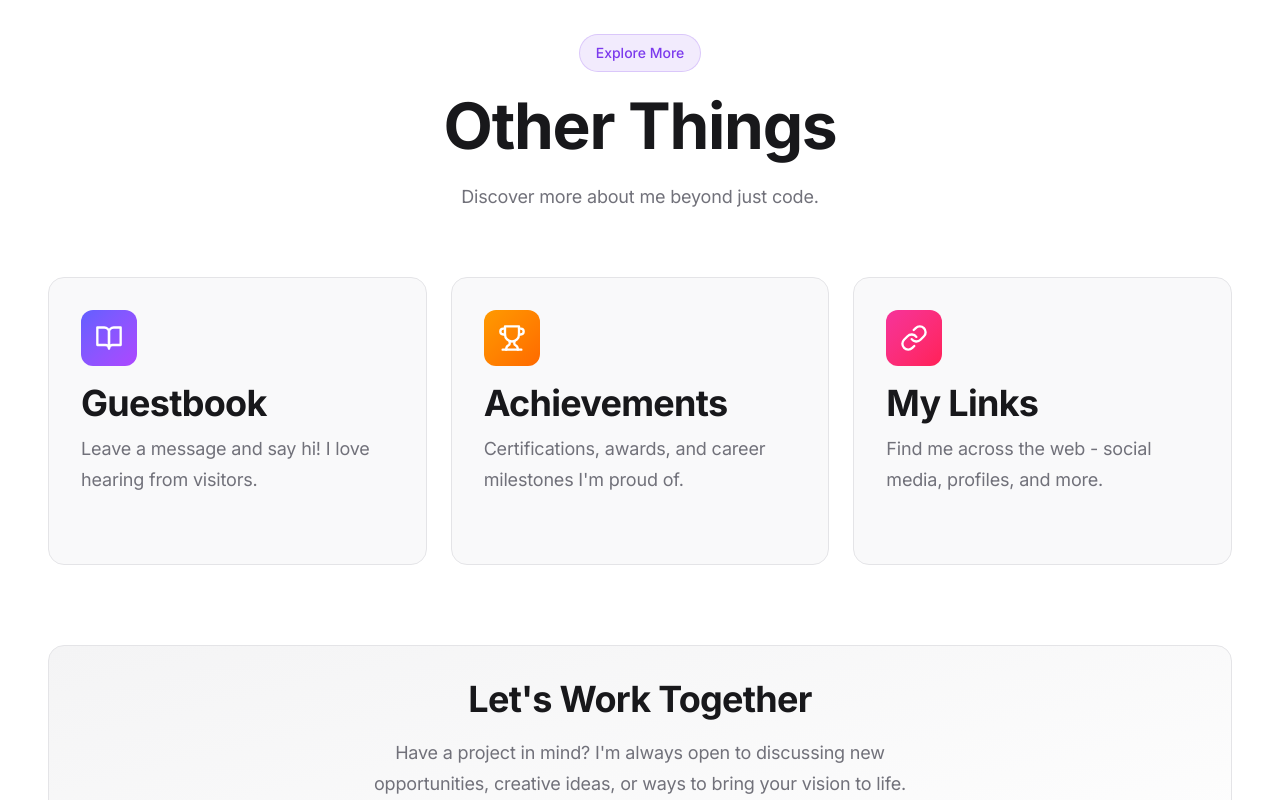
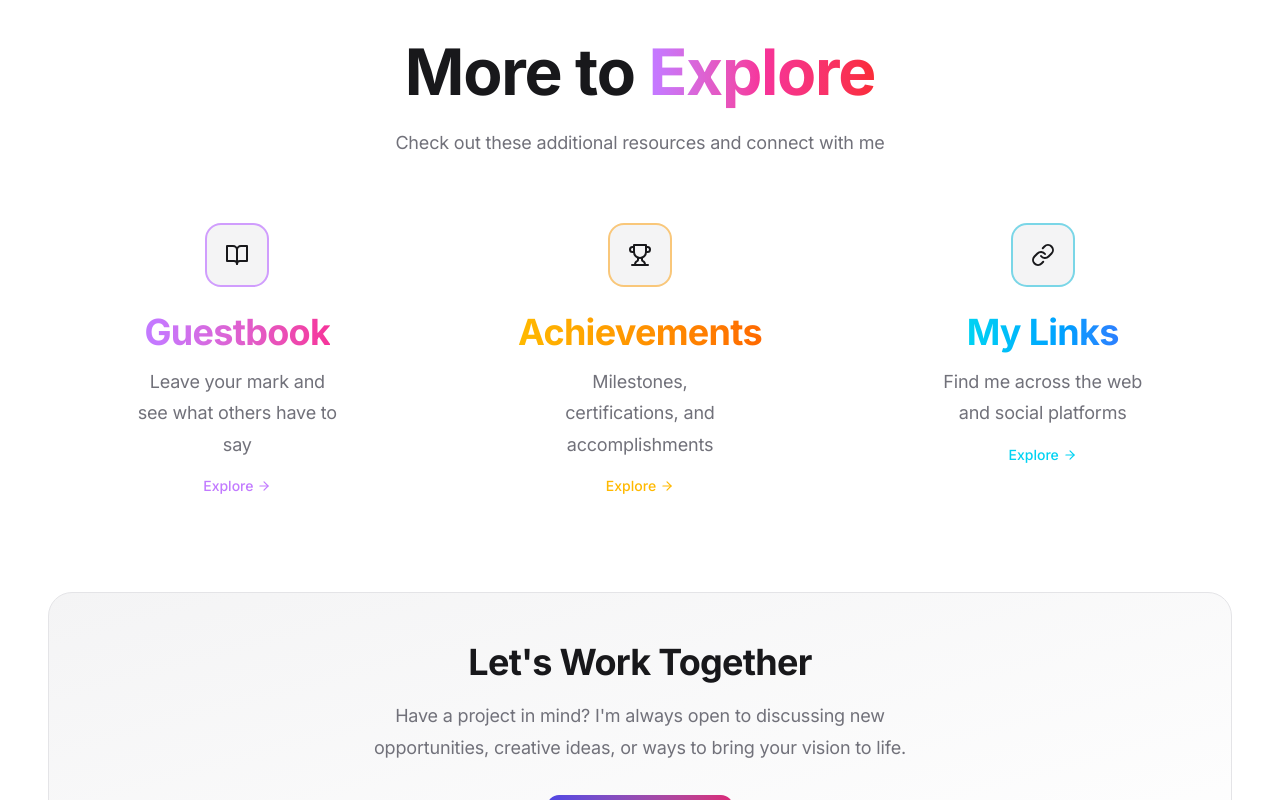
Before and after one commit to hammouyounes/Portfolio, a React (Vite) app: page / in a window 1280 px wide. Shown: the part 4380-5180 px from the top of the page. Built offline with nearby package versions, Linux system fonts and the light colour scheme.

Commit message:
feat(other): redesign More to Explore section with hover effects

```diff
--- a/src/components/sections/OtherSection.tsx
+++ b/src/components/sections/OtherSection.tsx
@@ -1,40 +1,55 @@
 import React from 'react';
-import GlassCard from '../ui/GlassCard';
 import { BookOpenIcon, TrophyIcon, LinkIcon, ArrowRightIcon } from '../icons';
 
-interface OtherLink {
+interface ExploreCard {
   id: string;
   title: string;
   description: string;
   icon: React.ReactNode;
   href: string;
-  color: string;
+  borderColor: string;
+  titleGradient: string;
+  hoverBg: string;
+  hoverBorder: string;
+  linkColor: string;
 }
 
-const otherLinks: OtherLink[] = [
+const exploreCards: ExploreCard[] = [
   {
     id: 'guestbook',
     title: 'Guestbook',
-    description: 'Leave a message and say hi! I love hearing from visitors.',
-    icon: <BookOpenIcon size={28} />,
+    description: 'Leave your mark and see what others have to say',
+    icon: <BookOpenIcon size={24} />,
     href: '#guestbook',
-    color: 'from-indigo-500 to-purple-500',
+    borderColor: 'border-purple-500/50',
+    titleGradient: 'from-purple-400 to-pink-500',
+    hoverBg: 'bg-purple-950/40 border border-purple-500/30',
+    hoverBorder: 'group-hover:border-purple-400',
+    linkColor: 'text-purple-400',
   },
   {
     id: 'achievements',
     title: 'Achievements',
-    description: 'Certifications, awards, and career milestones I\'m proud of.',
-    icon: <TrophyIcon size={28} />,
+    description: 'Milestones, certifications, and accomplishments',
+    icon: <TrophyIcon size={24} />,
     href: '#achievements',
-    color: 'from-amber-500 to-orange-500',
+    borderColor: 'border-amber-500/50',
+    titleGradient: 'from-amber-400 to-orange-500',
+    hoverBg: 'bg-amber-950/40 border border-amber-500/30',
+    hoverBorder: 'group-hover:border-amber-400',
+    linkColor: 'text-amber-400',
   },
   {
     id: 'links',
     title: 'My Links',
-    description: 'Find me across the web - social media, profiles, and more.',
-    icon: <LinkIcon size={28} />,
+    description: 'Find me across the web and social platforms',
+    icon: <LinkIcon size={24} />,
     href: '#links',
-    color: 'from-pink-500 to-rose-500',
+    borderColor: 'border-cyan-500/50',
+    titleGradient: 'from-cyan-400 to-blue-500',
+    hoverBg: 'bg-cyan-950/40 border border-cyan-500/30',
+    hoverBorder: 'group-hover:border-cyan-400',
+    linkColor: 'text-cyan-400',
   },
 ];
 
@@ -44,66 +59,79 @@ const OtherSection: React.FC = () => {
       <div className="section">
         {/* Section Header */}
         <div className="text-center mb-16">
-          <span className="inline-block px-4 py-2 mb-4 text-sm font-medium bg-[var(--accent)]/10 text-[var(--accent)] rounded-full border border-[var(--accent)]/20">
-            Explore More
-          </span>
-          <h2 className="text-[var(--foreground)] mb-4">
-            Other Things
+          <h2 className="text-4xl md:text-5xl lg:text-6xl font-bold text-[var(--foreground)] mb-4">
+            More to{' '}
+            <span className="bg-gradient-to-r from-purple-400 via-pink-500 to-red-500 bg-clip-text text-transparent">
+              Explore
+            </span>
           </h2>
-          <p className="text-lg text-[var(--muted)] max-w-2xl mx-auto">
-            Discover more about me beyond just code.
+          <p className="text-[var(--muted)] max-w-xl mx-auto">
+            Check out these additional resources and connect with me
           </p>
         </div>
 
-        {/* Links Grid */}
-        <div className="grid grid-cols-1 md:grid-cols-3 gap-6">
-          {otherLinks.map((link) => (
+        {/* Cards Grid */}
+        <div className="grid grid-cols-1 md:grid-cols-3 gap-8 md:gap-6">
+          {exploreCards.map((card) => (
             <a
-              key={link.id}
-              href={link.href}
-              className="block group"
+              key={card.id}
+              href={card.href}
+              className="group flex flex-col items-center text-center relative"
             >
-              <GlassCard padding="lg" className="h-full relative overflow-hidden">
-                {/* Gradient accent line */}
-                <div
-                  className={`absolute top-0 left-0 right-0 h-1 bg-gradient-to-r ${link.color} opacity-0 group-hover:opacity-100 transition-opacity duration-300`}
-                />
+              {/* Hover Background Container */}
+              <div
+                className={`
+                  absolute inset-0 -inset-x-4 -inset-y-6 rounded-3xl
+                  opacity-0 group-hover:opacity-100
+                  transition-all duration-300
+                  ${card.hoverBg}
+                `}
+              />
 
-                {/* Icon */}
+              {/* Content */}
+              <div className="relative z-10 flex flex-col items-center">
+                {/* Icon Box */}
                 <div
                   className={`
-                    inline-flex items-center justify-center
-                    w-14 h-14 rounded-xl mb-4
-                    bg-gradient-to-br ${link.color}
-                    text-white
-                    group-hover:scale-110
-                    transition-transform duration-300
+                    w-16 h-16 rounded-2xl mb-6
+                    flex items-center justify-center
+                    bg-[var(--card)] border-2 ${card.borderColor}
+                    text-[var(--foreground)]
+                    group-hover:border-opacity-100 ${card.hoverBorder}
+                    transition-all duration-300
                   `}
                 >
-                  {link.icon}
+                  {card.icon}
                 </div>
 
-                {/* Content */}
-                <h3 className="text-xl font-semibold text-[var(--foreground)] mb-2 group-hover:text-[var(--accent)] transition-colors duration-200">
-                  {link.title}
+                {/* Title */}
+                <h3
+                  className={`
+                    text-xl md:text-2xl font-bold mb-3
+                    bg-gradient-to-r ${card.titleGradient} bg-clip-text text-transparent
+                  `}
+                >
+                  {card.title}
                 </h3>
-                <p className="text-sm text-[var(--muted)] mb-4">
-                  {link.description}
+
+                {/* Description */}
+                <p className="text-sm text-[var(--muted)] mb-4 max-w-[200px]">
+                  {card.description}
                 </p>
 
-                {/* Arrow indicator */}
-                <div className="flex items-center gap-2 text-sm font-medium text-[var(--accent)] opacity-0 translate-x-[-10px] group-hover:opacity-100 group-hover:translate-x-0 transition-all duration-300">
+                {/* Explore Link */}
+                <div className={`flex items-center gap-1 text-sm font-medium ${card.linkColor} group-hover:gap-2 transition-all duration-300`}>
                   Explore
-                  <ArrowRightIcon size={16} />
+                  <ArrowRightIcon size={14} />
                 </div>
-              </GlassCard>
+              </div>
             </a>
           ))}
         </div>
 
         {/* CTA Section */}
-        <div className="mt-20">
-          <GlassCard padding="lg" className="text-center bg-gradient-to-br from-[var(--card)] to-[var(--background)]">
+        <div className="mt-24">
+          <div className="text-center p-12 rounded-3xl bg-gradient-to-br from-[var(--card)] to-[var(--background)] border border-[var(--card-border)]">
             <h3 className="text-2xl md:text-3xl font-bold text-[var(--foreground)] mb-4">
               Let's Work Together
             </h3>
@@ -127,7 +155,7 @@ const OtherSection: React.FC = () => {
               Get In Touch
               <ArrowRightIcon size={18} />
             </a>
-          </GlassCard>
+          </div>
         </div>
       </div>
     </section>
--- a/src/data/projects.ts
+++ b/src/data/projects.ts
@@ -24,6 +24,6 @@ export const projects: Project[] = [
     gradientFrom: 'from-emerald-500/90',
     gradientTo: 'to-teal-500/90',
     link: 'https://improvement-tree.demo',
-    github: 'https://github.com/younes-hammou/improvement-tree',
+    github: 'https://github.com/hammouyounes/Project_Stage',
   },
 ];
```
